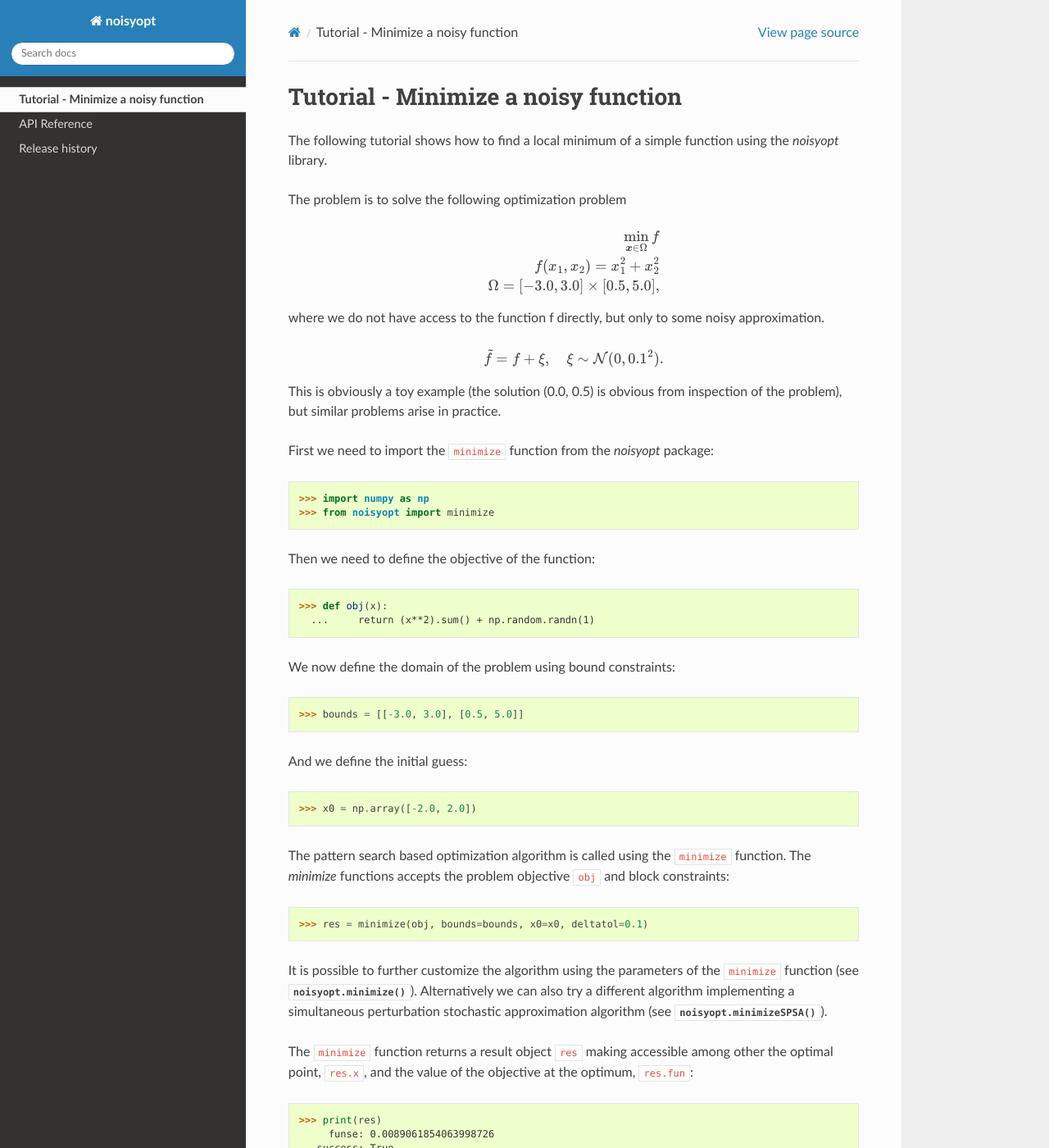
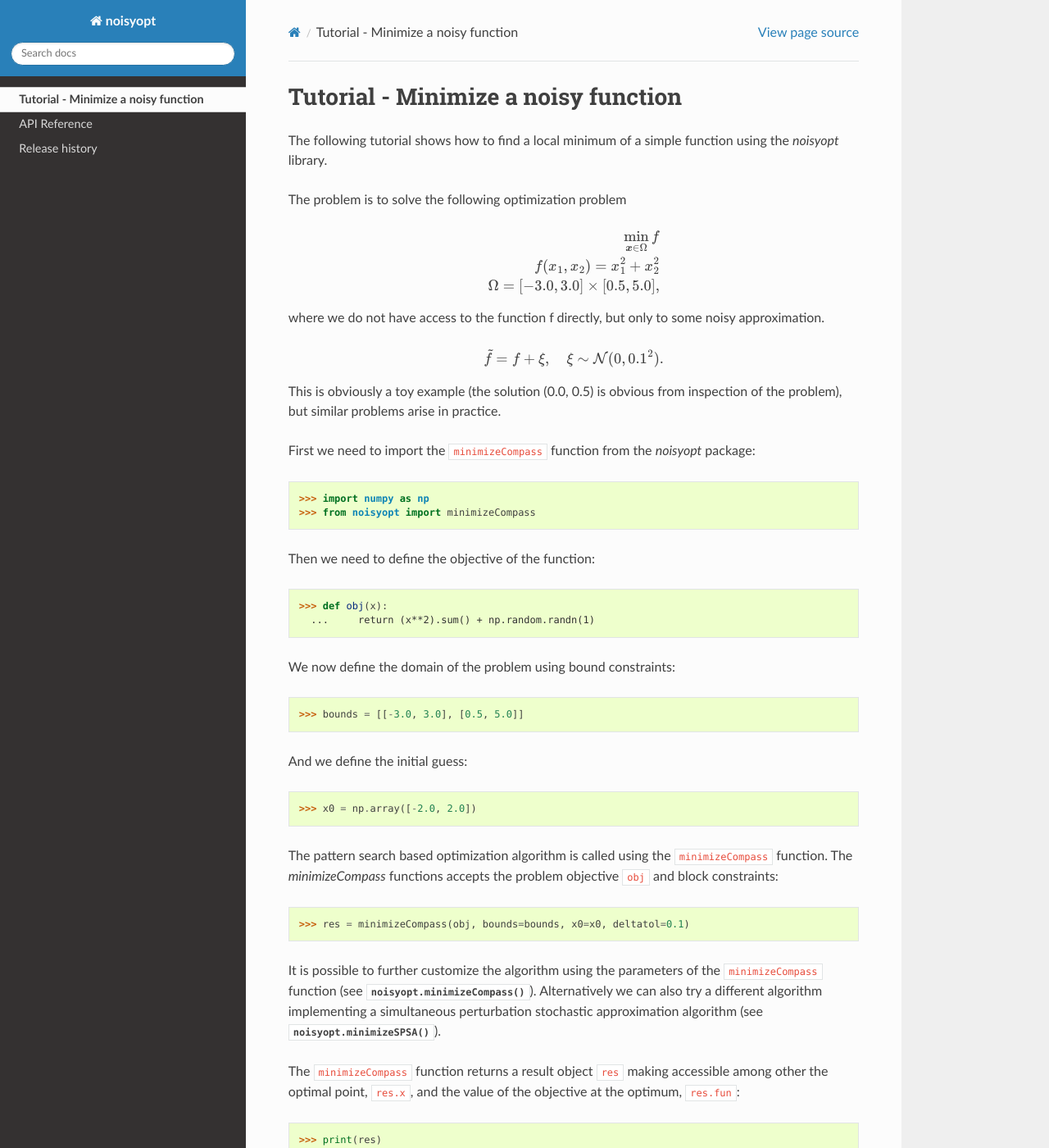
Before and after one commit to andim/noisyopt, a Sphinx documentation site: the page built from doc/tutorial.rst, in a window 1280 px wide and 1400 px high. Shown: the whole window at 82% size. Built offline with Sphinx 7.4.7 and the Read the Docs theme 2.0.0, drawn with Linux system fonts in a browser that asks for light colours.

Commit message:
updated tutorial

```diff
--- a/doc/tutorial.rst
+++ b/doc/tutorial.rst
@@ -24,10 +24,10 @@ to some noisy approximation.
 This is obviously a toy example (the solution (0.0, 0.5) is obvious from
 inspection of the problem), but similar problems arise in practice.
 
-First we need to import the ``minimize`` function from the `noisyopt` package::
+First we need to import the ``minimizeCompass`` function from the `noisyopt` package::
 
   >>> import numpy as np
-  >>> from noisyopt import minimize
+  >>> from noisyopt import minimizeCompass
 
 Then we need to define the objective of the function::
 
@@ -42,14 +42,14 @@ And we define the initial guess::
 
   >>> x0 = np.array([-2.0, 2.0])
 
-The pattern search based optimization algorithm is called using the ``minimize`` function. The `minimize` functions accepts the problem objective ``obj`` and block constraints::
+The pattern search based optimization algorithm is called using the ``minimizeCompass`` function. The `minimizeCompass` functions accepts the problem objective ``obj`` and block constraints::
 
-  >>> res = minimize(obj, bounds=bounds, x0=x0, deltatol=0.1)
+  >>> res = minimizeCompass(obj, bounds=bounds, x0=x0, deltatol=0.1)
 
 It is possible to further customize the algorithm using the parameters of
-the ``minimize`` function (see :py:func:`noisyopt.minimize`). Alternatively we can also try a different algorithm implementing a simultaneous perturbation stochastic approximation algorithm (see :py:func:`noisyopt.minimizeSPSA`).
+the ``minimizeCompass`` function (see :py:func:`noisyopt.minimizeCompass`). Alternatively we can also try a different algorithm implementing a simultaneous perturbation stochastic approximation algorithm (see :py:func:`noisyopt.minimizeSPSA`).
 
-The ``minimize`` function returns a result object ``res`` making accessible among
+The ``minimizeCompass`` function returns a result object ``res`` making accessible among
 other the optimal point, ``res.x``, and the value of the objective at the
 optimum, ``res.fun``::
 
```
